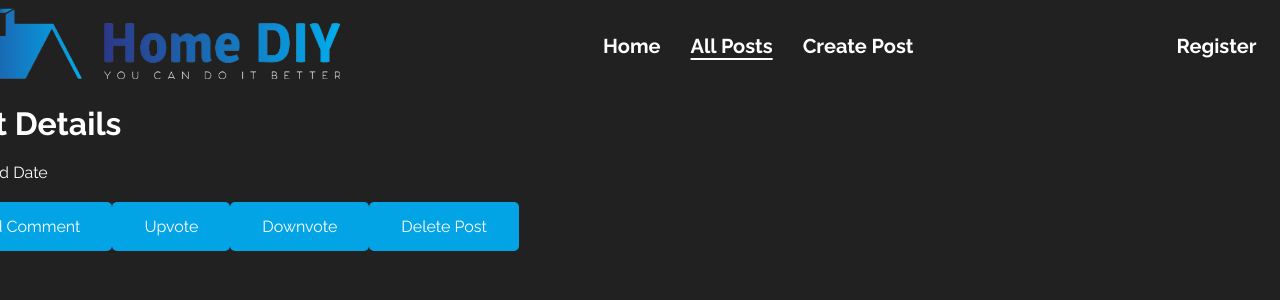
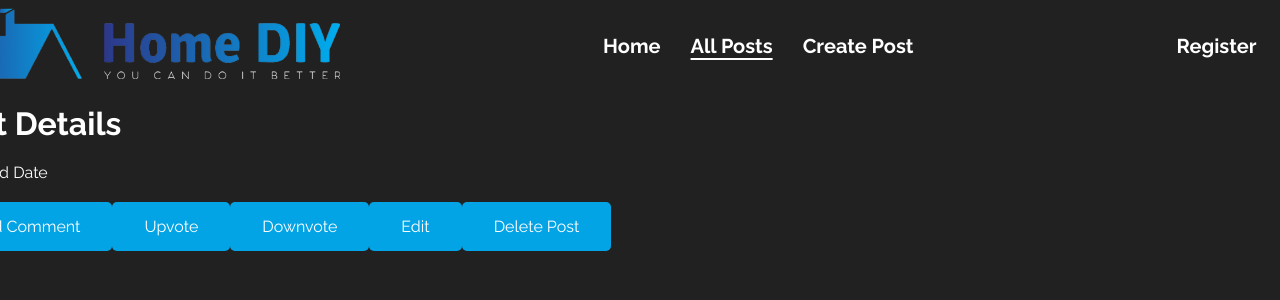
Before and after one commit to A58-JS-Team-07/web-project-2, a React (Vite) app: page /posts/1 in a window 1280 px wide. Shown: the top 300 px of the page. Built offline with nearby package versions, Linux system fonts and the light colour scheme; no server answers; the database is empty.

Commit message:
Added Edit button in Post Detailed

```diff
--- a/src/components/Post/Post.jsx
+++ b/src/components/Post/Post.jsx
@@ -29,7 +29,7 @@ export default function Post({ post, variant }) {
             <h2>{post.title}</h2>
             <p>{post.details}</p>
             <div className="post__actions">
-                {variant === 'addComment' ? (
+                {variant === 'postDetailed' ? (
                     <Button>{buttonText}</Button>
                 ) : (
                     <Button onClick={() => navigate(`/posts/${post.id}`)}>Read Post</Button>
@@ -37,6 +37,7 @@ export default function Post({ post, variant }) {
                 <Button onClick={upvoteCurrPost}>Upvote</Button>
                 <span>{post.votes}</span>
                 <Button onClick={downvoteCurrPost}>Downvote</Button>
+                {variant === 'postDetailed' && <Button>Edit</Button>}
                 <Button onClick={() => {
                     deleteCurrPost();
                     navigate(`/posts`);
--- a/src/views/Posts/PostDetailed.jsx
+++ b/src/views/Posts/PostDetailed.jsx
@@ -23,7 +23,7 @@ export default function PostDetailed() {
     return (
         <div>
             <h1>Post Details</h1>
-            {post && <Post post={post} variant={"addComment"} />}
+            {post && <Post post={post} variant={"postDetailed"} />}
         </div>
     );
 }
```
